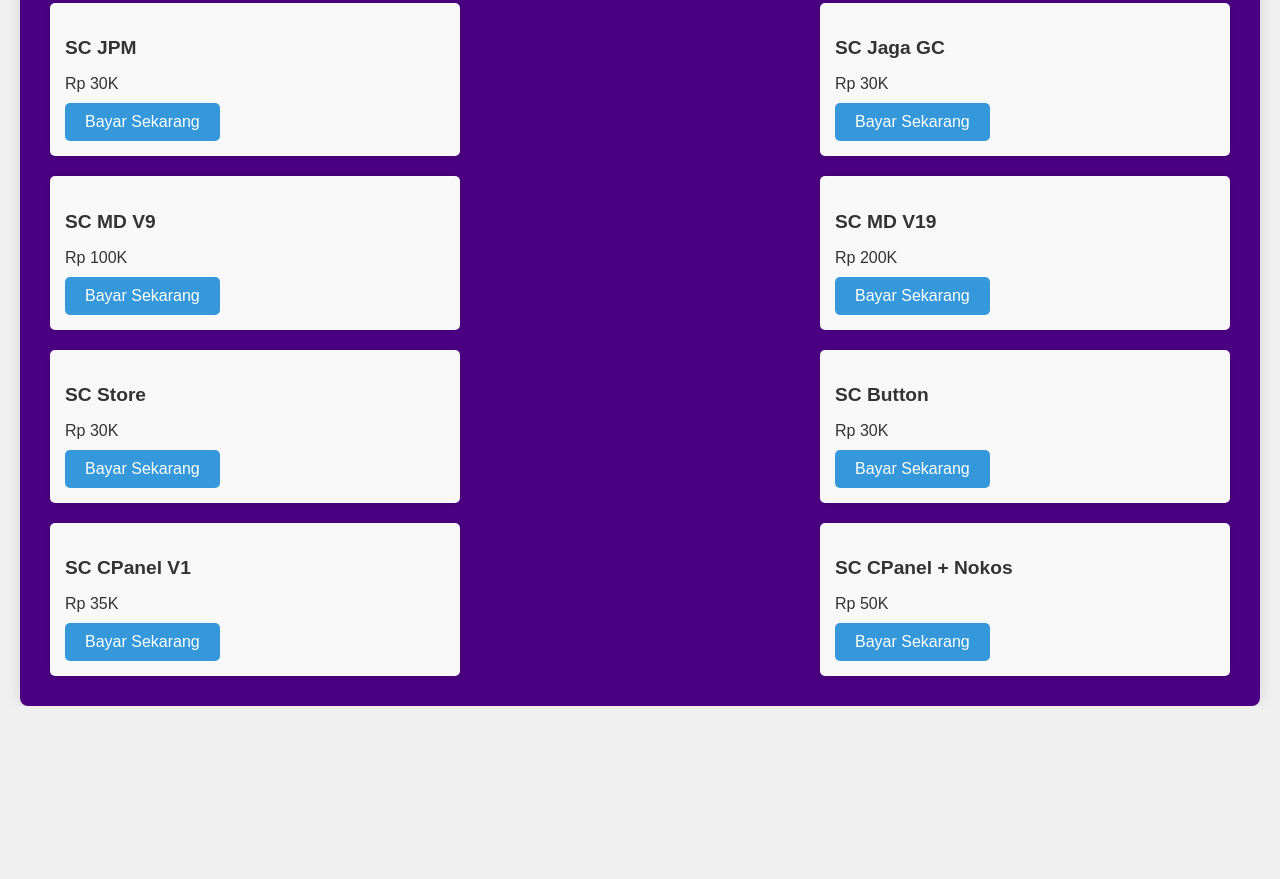
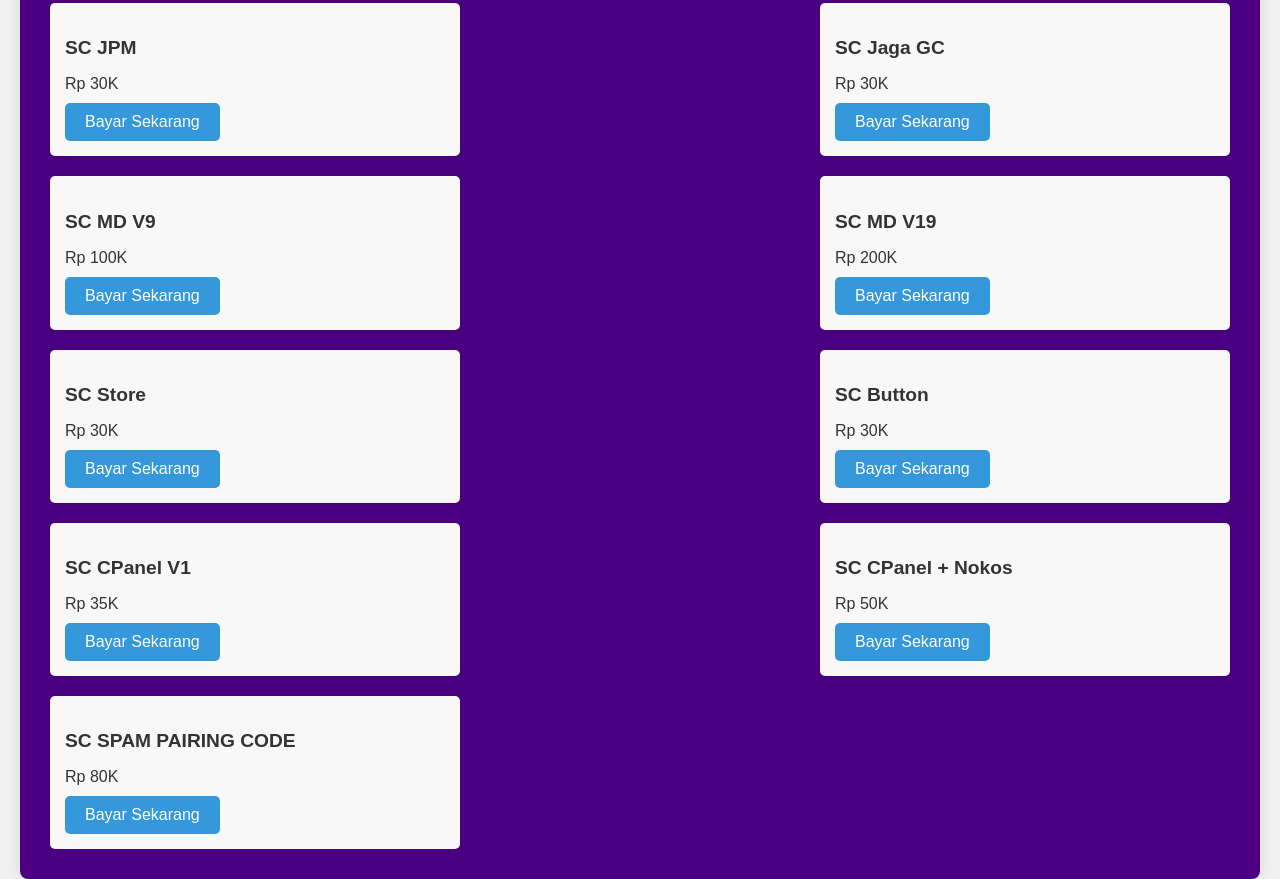
Before and after one commit to sathya01lllll/teshtml, a plain HTML site: page index.html in a window 1280 px wide. Shown: the part 1749-2628 px from the top of the page. Before the commit the page ends 2455 px from the top, so only its background shows below. Drawn offline with Linux system fonts and the light colour scheme.

Commit message:
Update index.html

```diff
--- a/index.html
+++ b/index.html
@@ -236,6 +236,10 @@
                 <p>Rp 50K</p>
                 <a href="https://wa.me/6281329731976?text=.pay%20SC%20CPanel%20dan%20Nokos%2050k">Bayar Sekarang</a>
             </div>
+            <div class="product-item">
+                <h3>SC SPAM PAIRING CODE</h3>
+                <p>Rp 80K</p>
+                <a href="https://wa.me/6281329731976?text=.pay%20SC%20SPAM%20PAIRING%2080k">Bayar Sekarang</a
         </div>
     </div>
 </body>
```
